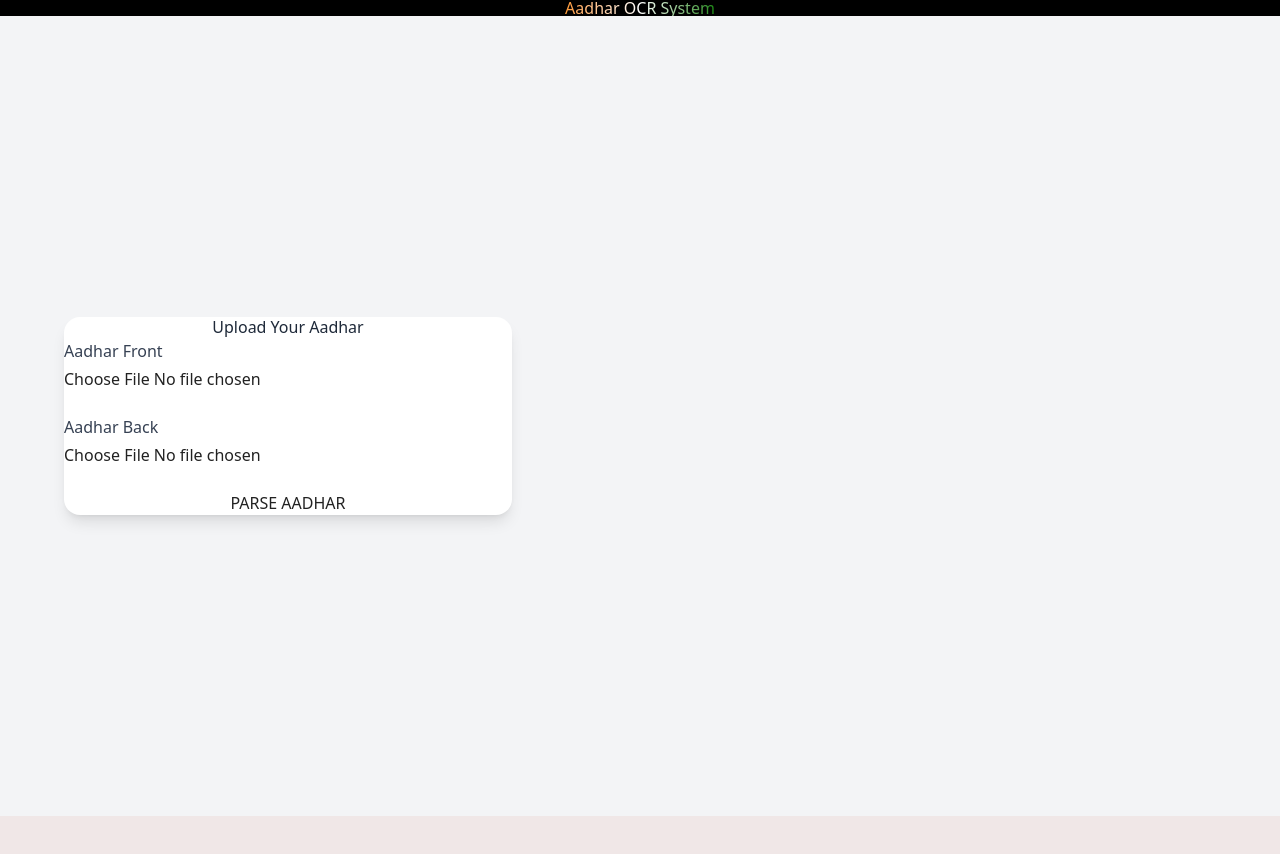
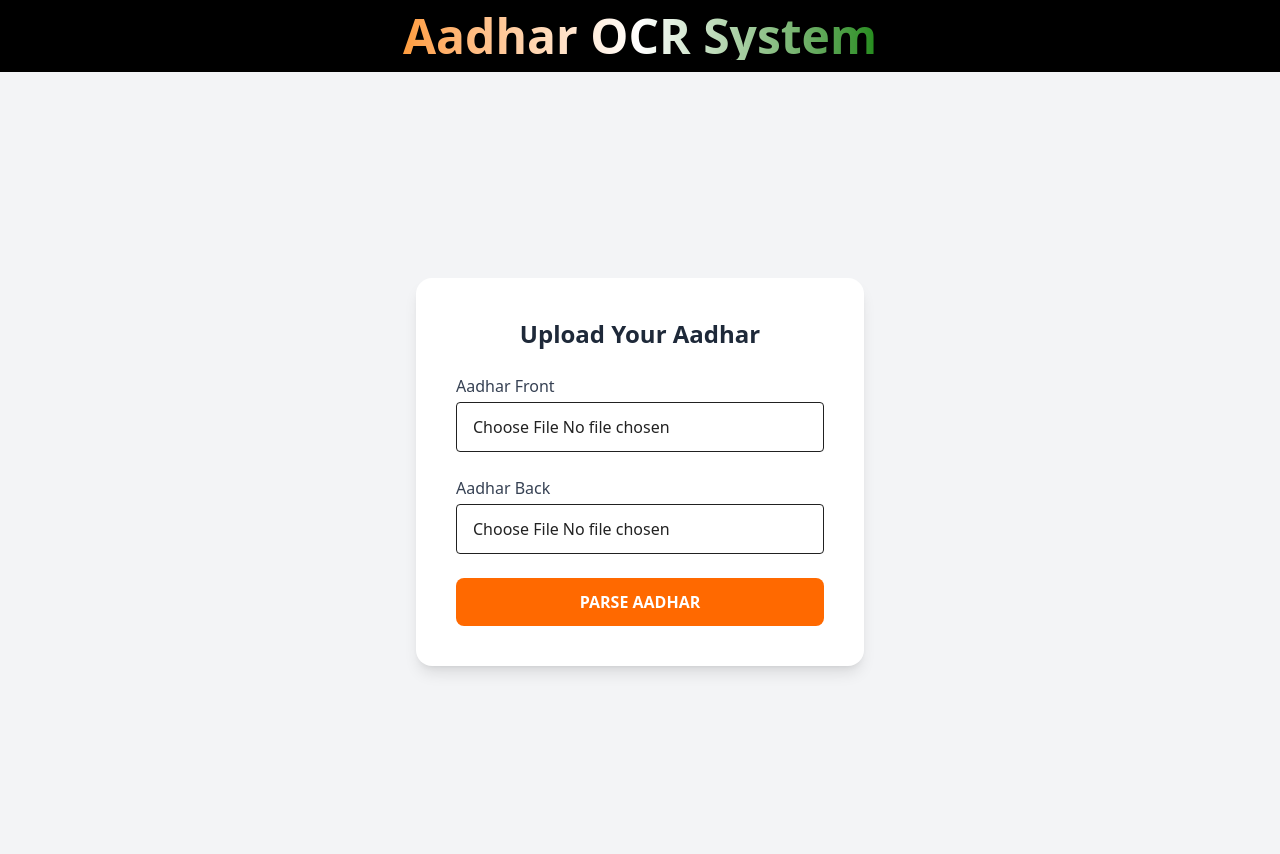
Before and after one commit to Javedmv/OCR-Aadhar-front, a React (Vite) app: page / in a window 1280 px wide. Shown: the top 854 px of the page. Before the commit the page ends 816 px from the top, so only its background shows below. Built offline with nearby package versions, Linux system fonts and the light colour scheme.

Commit message:
solved css issue

```diff
--- a/src/index.css
+++ b/src/index.css
@@ -1,6 +1,5 @@
 @import "tailwindcss";
-@import "tailwindcss/preflight";
-@import "tailwindcss/utilities";
+
 :root {
   font-family: system-ui, Avenir, Helvetica, Arial, sans-serif;
   line-height: 1.5;
```
